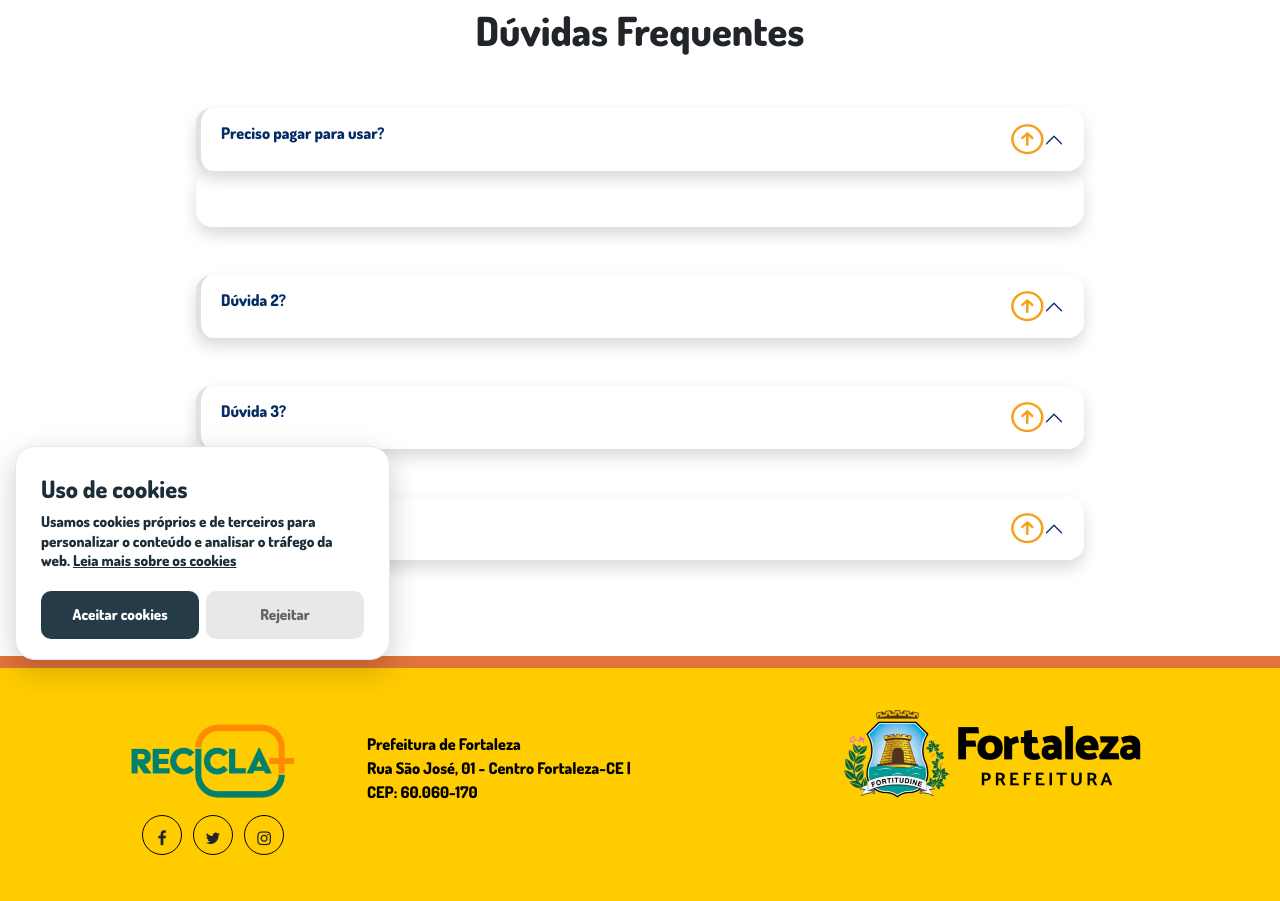
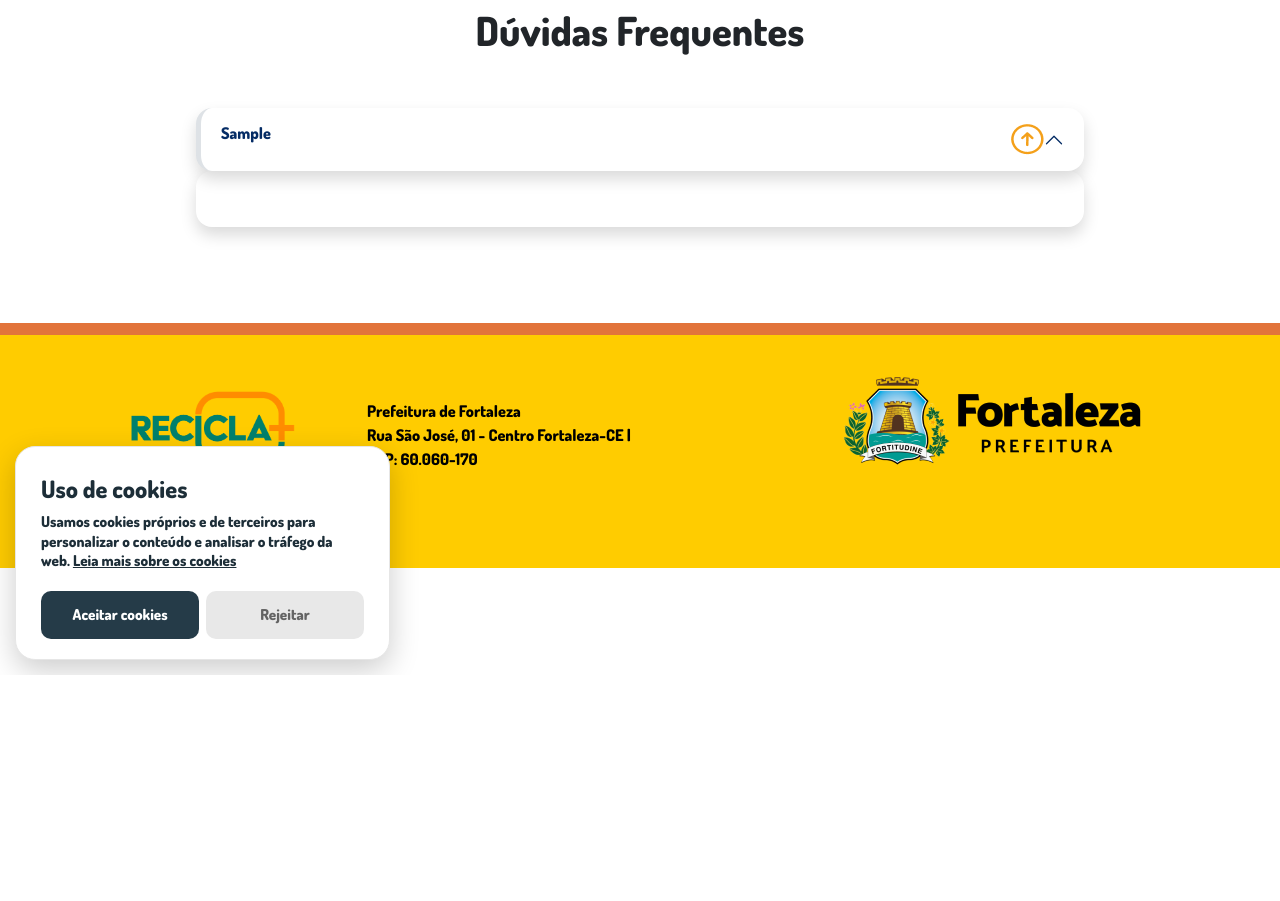
Before and after one commit to Rafael-ST/reciclamais, a Django app: page /duvidasfrequentes in a window 1280 px wide. Shown: the part 125-1026 px from the top of the page. After the commit the page ends 800 px from the top, so only its background shows below. Run offline with Django 5.2, Linux system fonts and the light colour scheme; tables that the repository leaves empty hold one stand-in row (values such as "Sample post"); parts of the project's set-up code (start-up, migrations or seed data) failed here and were passed over; some libraries are stand-ins or nearby versions.

Commit message:
duvidas frequentes com banco

```diff
--- a/app/templates/app/duvidasfrequentes.html
+++ b/app/templates/app/duvidasfrequentes.html
@@ -6,74 +6,26 @@
 <section>
   <div class="d-flex justify-content-center align-items-center my-5 m-md-5">
     <div class="accordion w-75" id="accordionPanelsStayOpenExample">
-
-      <!-- Primeiro Accordion -->
+      <!-- Segundo Accordion -->
+      {% if duvidas %}
+        {% for duvida in duvidas %}
           <div class="accordion-item border-0 mb-5">
             <h2 class="accordion-header">
-          <button class="accordion-button rounded-4 shadow bg-white text-cOrange border-start border-5 border-cOrange" type="button" data-bs-toggle="collapse" data-bs-target="#panelsStayOpen-collapseOne" aria-expanded="true" aria-controls="panelsStayOpen-collapseOne">
+              <button class="accordion-button rounded-4 shadow bg-white text-cOrange border-start border-5 border-cOrange" type="button" data-bs-toggle="collapse" data-bs-target="#panelsStayOpen-{{ forloop.counter0 }}" aria-expanded="true" aria-controls="panelsStayOpen-{{ forloop.counter0 }}">
                 <div class="d-flex justify-content-between w-100">
-              <div>Preciso pagar para usar?</div>
+                  <div>{{ duvida.pergunta }}</div>
                   <div>
                     <img class="accordion-arrow-img" src="{% static 'images/accordion-arrow.png' %}" alt="seta" />
                   </div>
                 </div>
               </button>
             </h2>
-        <div id="panelsStayOpen-collapseOne" class="accordion-collapse collapse show">
-          <div class="accordion-body bg-cOrange rounded-4 text-white shadow negative-body">Não. O serviço é gratuito.</div>
+            <div id="panelsStayOpen-{{ forloop.counter0 }}" class="accordion-collapse collapse {% if  forloop.counter0 == 0%}show{% endif %}">
+              <div class="accordion-body bg-cOrange rounded-4 text-white shadow negative-body">{{ duvida.resposta }}</div>
             </div>
           </div>
-
-      <!-- Segundo Accordion -->
-      <div class="accordion-item border-0 mb-5">
-        <h2 class="accordion-header">
-          <button class="accordion-button rounded-4 shadow bg-white text-cOrange border-start border-5 border-cOrange" type="button" data-bs-toggle="collapse" data-bs-target="#panelsStayOpen-collapseTwo" aria-expanded="true" aria-controls="panelsStayOpen-collapseTwo">
-            <div class="d-flex justify-content-between w-100">
-              <div>Dúvida 2?</div>
-              <div>
-                <img class="accordion-arrow-img" src="{% static 'images/accordion-arrow.png' %}" alt="seta" />
-              </div>
-            </div>
-          </button>
-        </h2>
-        <div id="panelsStayOpen-collapseTwo" class="accordion-collapse collapse">
-          <div class="accordion-body bg-cOrange rounded-4 text-white shadow negative-body">Resposta 2.</div>
-        </div>
-      </div>
-
-      <!-- Terceiro Accordion -->
-      <div class="accordion-item border-0 mb-5">
-        <h2 class="accordion-header">
-          <button class="accordion-button rounded-4 shadow bg-white text-cOrange border-start border-5 border-cOrange" type="button" data-bs-toggle="collapse" data-bs-target="#panelsStayOpen-collapseThree" aria-expanded="true" aria-controls="panelsStayOpen-collapseThree">
-            <div class="d-flex justify-content-between w-100">
-              <div>Dúvida 3?</div>
-              <div>
-                <img class="accordion-arrow-img" src="{% static 'images/accordion-arrow.png' %}" alt="seta" />
-              </div>
-            </div>
-          </button>
-        </h2>
-        <div id="panelsStayOpen-collapseThree" class="accordion-collapse collapse">
-          <div class="accordion-body bg-cOrange rounded-4 text-white shadow negative-body">Resposta 3.</div>
-        </div>
-      </div>
-
-      <!-- Quarto Accordion -->
-      <div class="accordion-item border-0 mb-5">
-        <h2 class="accordion-header">
-          <button class="accordion-button rounded-4 shadow bg-white text-cOrange border-start border-5 border-cOrange" type="button" data-bs-toggle="collapse" data-bs-target="#panelsStayOpen-collapseFour" aria-expanded="true" aria-controls="panelsStayOpen-collapseFour">
-            <div class="d-flex justify-content-between w-100">
-              <div>Dúvida 4?</div>
-              <div>
-                <img class="accordion-arrow-img" src="{% static 'images/accordion-arrow.png' %}" alt="seta" />
-              </div>
-            </div>
-          </button>
-        </h2>
-        <div id="panelsStayOpen-collapseFour" class="accordion-collapse collapse">
-          <div class="accordion-body bg-cOrange rounded-4 text-white shadow negative-body">Resposta 4.</div>
-        </div>
-      </div>
+        {% endfor %}
+      {% endif %}
 
     </div>
   </div>
--- a/app/views.py
+++ b/app/views.py
@@ -5,6 +5,7 @@
 from app.forms import CondominioForm, ContatoForm
 from utils.email import send_email_in_thread
 from django.contrib import messages
+from app.models import Duvida
 
 def index(request):
     return render(request, 'app/index.html')
@@ -54,7 +55,8 @@
     return render(request, 'app/faleconosco.html', {'form': form})
 
 def duvidasfrequentes(request):
-    return render(request, 'app/duvidasfrequentes.html')
+    duvidas = Duvida.objects.all()
+    return render(request, 'app/duvidasfrequentes.html', {'duvidas': duvidas})
 
 def areadocondominio(request):
     return render(request, 'app/areadocondominio.html')
```
Lines whose indentation alone changed are shown as unchanged.
